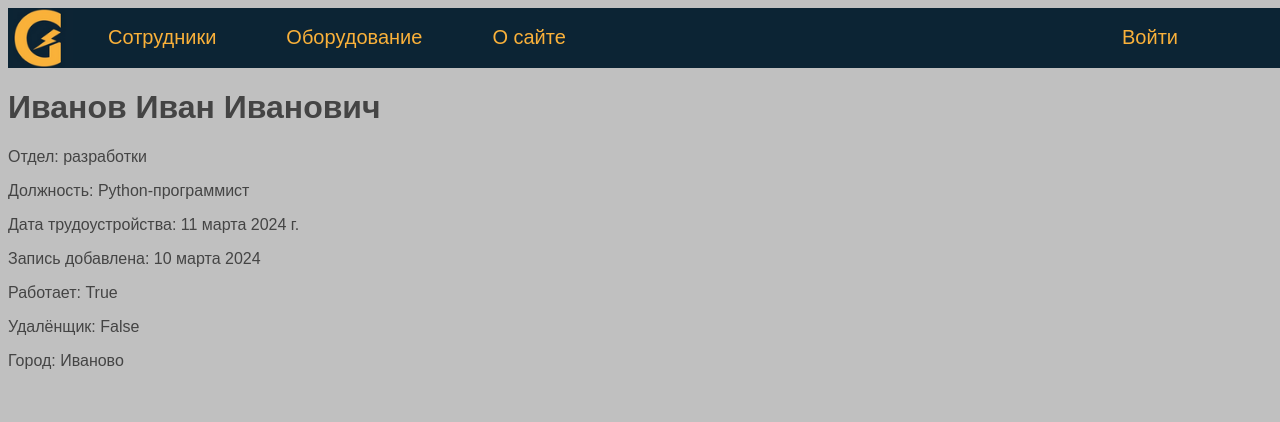
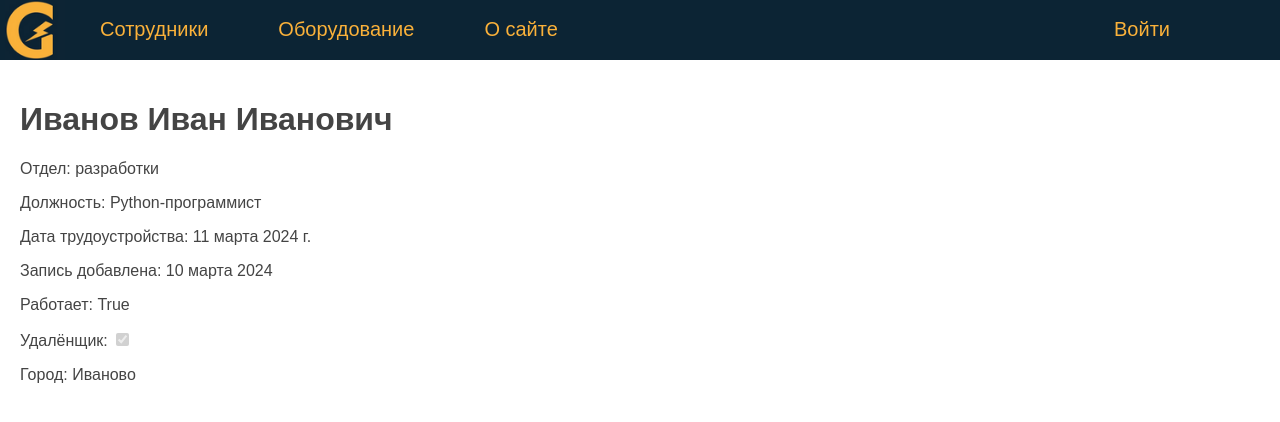
Before and after one commit to Nortgres/equipment-log, a Django app: a page that uses equipment/eqlog/templates/eqlog/base.html in a window 1280 px wide. Shown: the top 422 px of the page. Run offline with Django 5.2, Linux system fonts and the light colour scheme; data comes from the database, SQL or seed files in the repository.

Commit message:
add files

```diff
--- a/equipment/eqlog/static/eqlog/css/styles.css
+++ b/equipment/eqlog/static/eqlog/css/styles.css
@@ -1,10 +1,17 @@
 body {
 	font-family: 'Arial';
+	margin: 0;
 	padding: 0;
 	height: 100%;
 	width: 100%;
 	color: #444;
 }
+
+input[type="checkbox"]:disabled {
+    //appearance: none;
+    accent-color: red;
+}
+
 
 a {
 	color: #0059b2;
@@ -18,6 +25,10 @@ a:hover {
 .header {
 	background: #0c2434;
 	height: 60px;
+}
+
+main {
+padding: 20px;
 }
 
 .logo {
--- a/equipment/eqlog/templates/eqlog/base.html
+++ b/equipment/eqlog/templates/eqlog/base.html
@@ -6,9 +6,9 @@
     <meta charset="UTF-8">
     <title>{{ title }}</title>
 </head>
-<body bgcolor="#c0c0c0">
+<body bgcolor="white">
     {% block mainmenu %}
-    <div class="header">
+    <header class="header">
     <ul id="mainmenu" class="mainmenu">
         <li class="logo">
             <a href="{% url 'home' %}"><div class="logo"></div></a>
@@ -24,10 +24,13 @@
             {% endif %}
         </li>
     </ul>
-    </div>
+    </header>
 
     {% endblock mainmenu %}
-    {% block content %}
-    {% endblock content %}
+    <main>
+        {% block content %}
+        {% endblock content %}
+    </main>
+
 </body>
 </html>
--- a/equipment/eqlog/templates/eqlog/person.html
+++ b/equipment/eqlog/templates/eqlog/person.html
@@ -7,9 +7,6 @@
 <p>Дата трудоустройства: {{ ps.jobing_at }}</p>
 <p>Запись добавлена: {{ ps.created_at | date:"d E Y" }}</p>
 <p>Работает: {{ ps.is_working }}</p>
-<p>Удалёнщик: {{ ps.remote }}</p>
+<p>Удалёнщик: <input type="checkbox" disabled checked="{{ ps.remote }}"> </p>
 <p>Город: {{ ps.city }}</p>
-
-</p>
-<br>
 {% endblock %}
```
